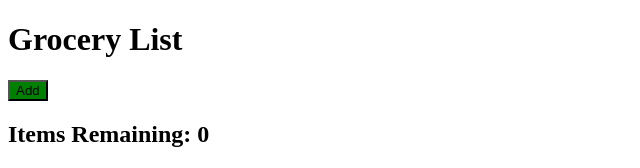
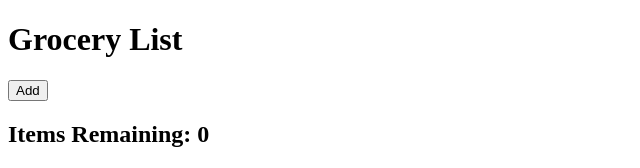
Before and after one commit to milliorn/grocery-list, a React (Vite) app: page / in a window 1280 px wide. Shown: the top 168 px of the page, without its empty margins (0-640 px from the left). Built offline with nearby package versions, Linux system fonts and the light colour scheme; the HTML template or start-up script is replaced by a standard one.

Commit message:
Refactor Button component to use COLOR_CLASS for background color and update prop type documentation

```diff
--- a/src/components/Button.tsx
+++ b/src/components/Button.tsx
@@ -1,11 +1,16 @@
 import { JSX } from "react"
 import { ButtonProps } from "../props/ButtonProps"
+
+const COLOR_CLASS: Record<ButtonProps["color"], string> = {
+  red: "bg-red-500",
+  green: "bg-green-500"
+}
 
 /**
  * Button component renders a styled button element.
  *
  * @param {ButtonProps} props - The props for the Button component.
- * @param {string} props.color - The background color for the button.
+ * @param {"red" | "green"} props.color - The semantic color of the button.
  * @param {string} props.text - The text label to display on the button.
  * @param {() => void} props.onClick - The click event handler.
  *
@@ -14,13 +19,11 @@ import { ButtonProps } from "../props/ButtonProps"
 function Button({ color, text, onClick }: ButtonProps): JSX.Element {
   return (
     <button
-      type="button" // Specify button type to prevent form submissions when clicked.
-      onClick={onClick} // Attach the click event handler.
-      style={{ backgroundColor: color }} // Apply inline style to set the background color.
-      className="inline-block px-5 py-3 m-1 text-sm no-underline border border-none rounded-md cursor-pointer sm:text-base btn bg-zinc-900 text-zinc-50 focus:text-zinc-50 focus:outline-none md:text-lg lg:text-xl xl:text-2xl 2xl:text-3xl"
-      // CSS classes manage responsive text sizes, spacing, border, and focus styles.
+      type="button"
+      onClick={onClick}
+      className={`inline-block px-5 py-3 m-1 text-sm no-underline border border-none rounded-md cursor-pointer sm:text-base btn ${COLOR_CLASS[color]} text-zinc-50 focus:text-zinc-50 focus:outline-none md:text-lg lg:text-xl xl:text-2xl 2xl:text-3xl`}
     >
-      {text} {/* Render the button's text label */}
+      {text}
     </button>
   )
 }
```
